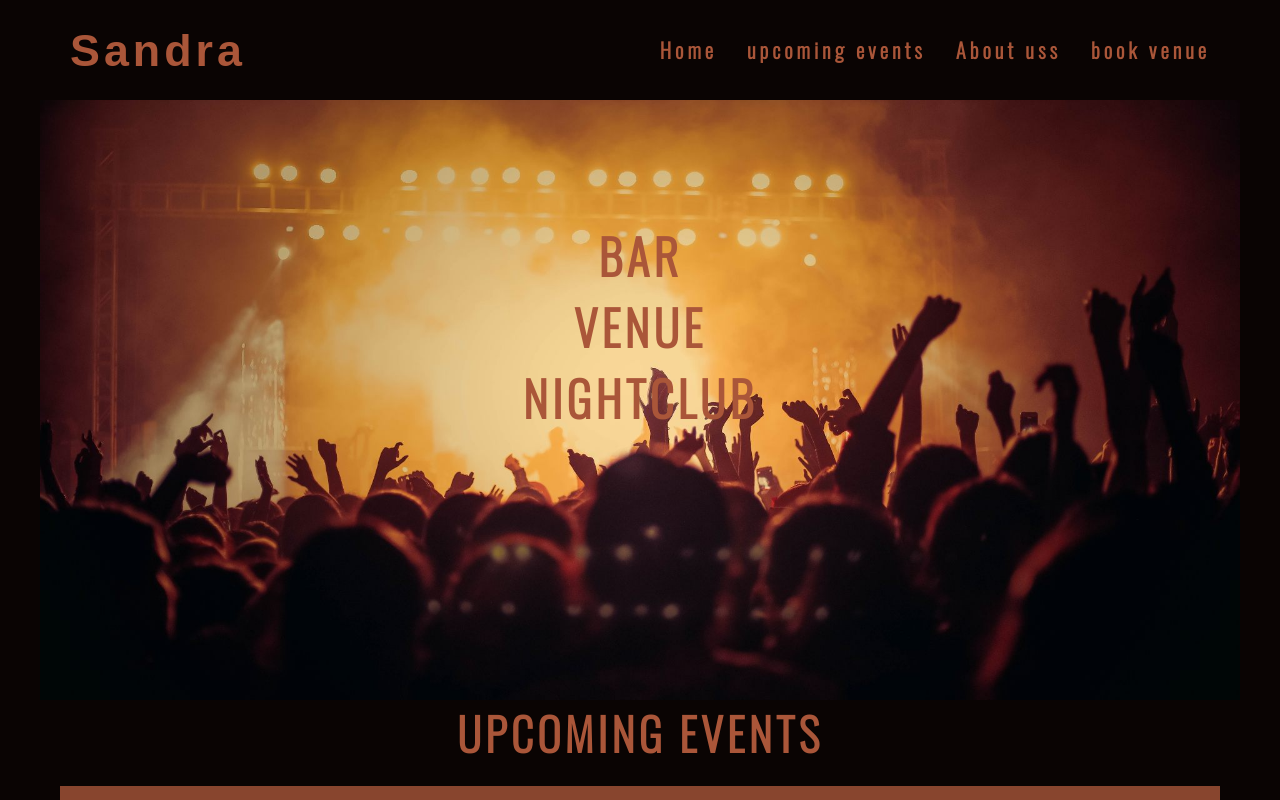
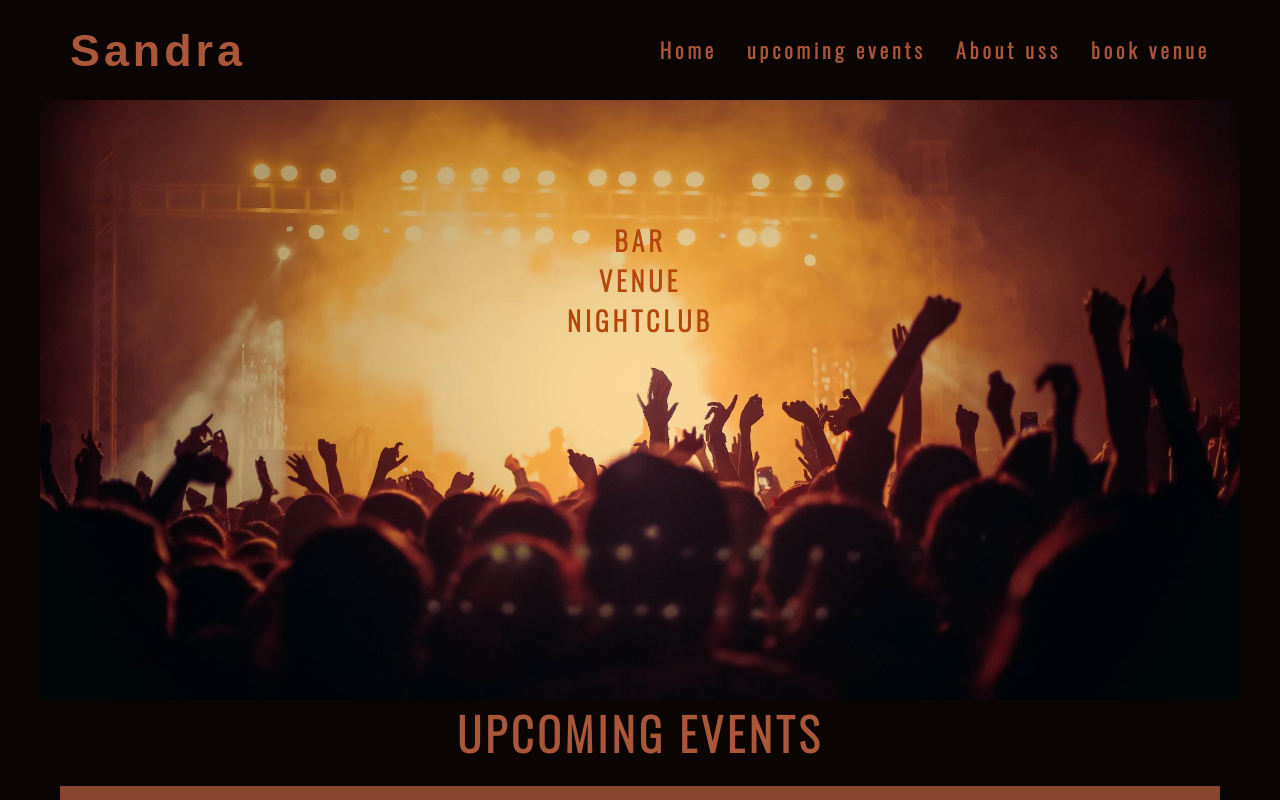
Before and after one commit to Ljunkan22/sandra, a plain HTML site: page index.html in a window 1280 px wide. Shown: the top 800 px of the page. Drawn offline with nearby package versions, Linux system fonts and the light colour scheme; a web font is replaced by a local one.

Commit message:
change the h2 element to h5 element in hero image section

```diff
--- a/assets/css/style.css
+++ b/assets/css/style.css
@@ -110,9 +110,6 @@ header {
     position: absolute;
 }
 
-#cover-text li {
-    list-style: none;
-}
 
 /* event times */
 
--- a/index.html
+++ b/index.html
@@ -42,9 +42,9 @@
     <section id="hero-outer">
         <div id="hero-image"></div>
         <div id="cover-text">
-            <h2>Bar</h2>
-            <h2>Venue</h2>
-            <h2>Nightclub</h2>
+            <h5>Bar</h5>
+            <h5>Venue</h5>
+            <h5>Nightclub</h5>
         </div>
     </section>
 
```
